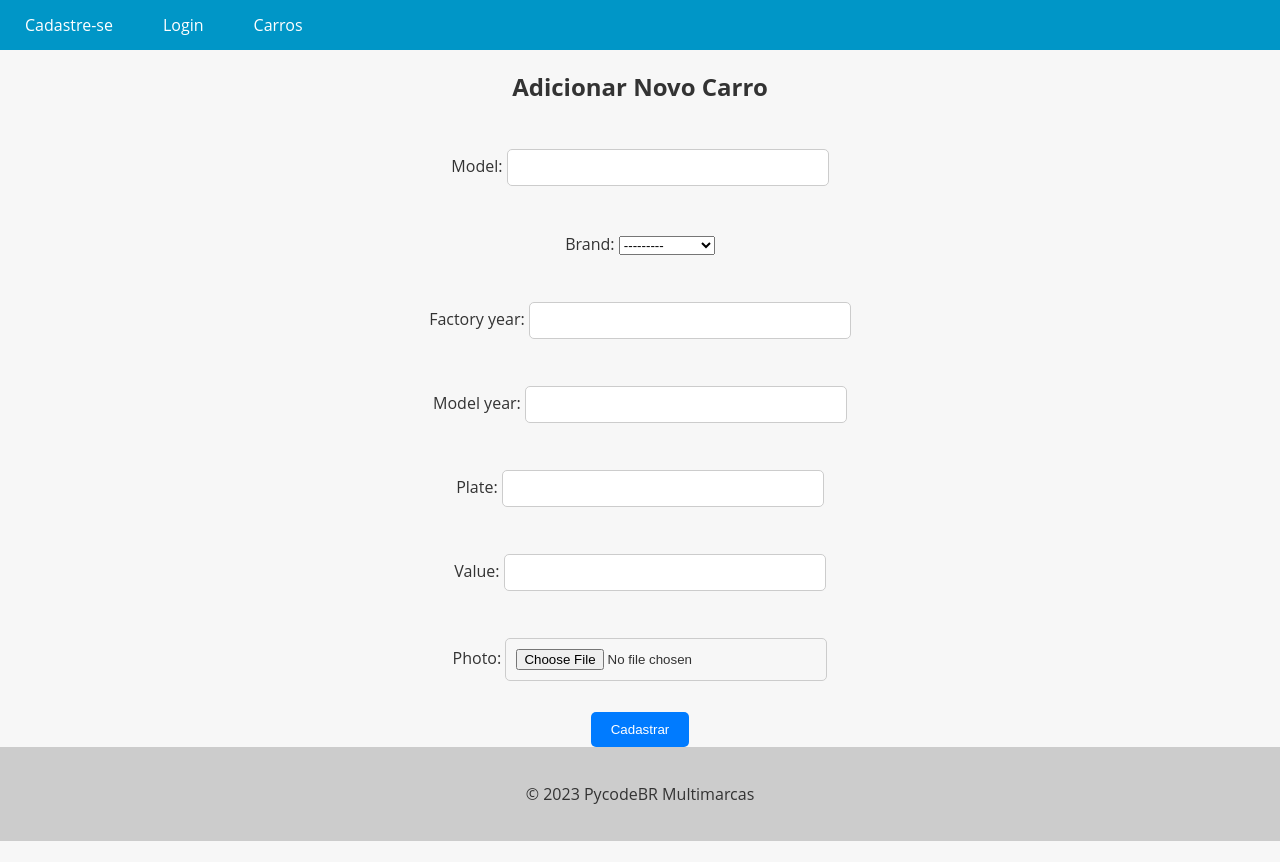
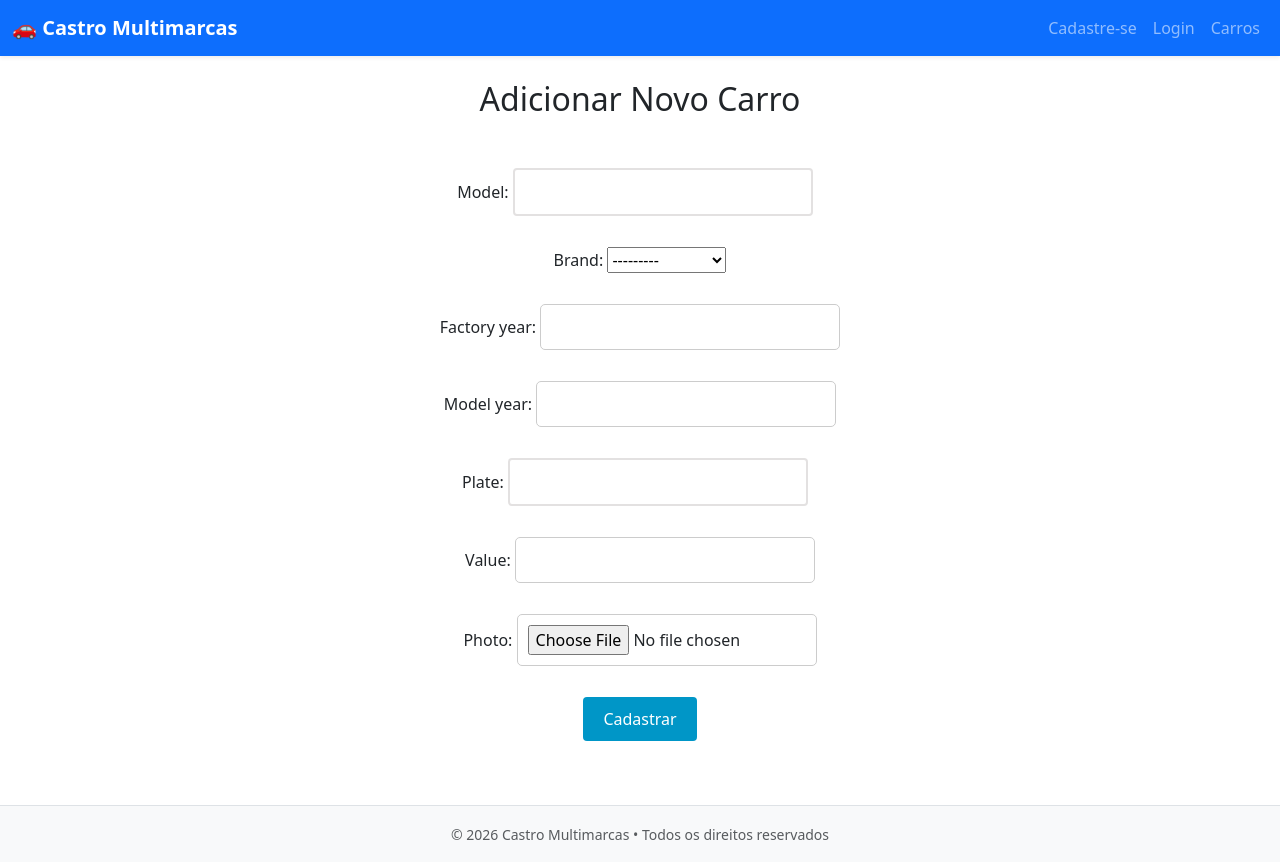
Before and after one commit to diogoscastro/carros, a Django app: page /new_car/ in a window 1280 px wide. Before the commit the page ends 841 px from the top, so only its background shows below. Run offline with Django 5.2, Linux system fonts and the light colour scheme; data comes from the database, SQL or seed files in the repository.

Commit message:
style: improve header and footer layout

```diff
--- a/accounts/templates/login.html
+++ b/accounts/templates/login.html
@@ -9,4 +9,5 @@
       </table>
       <button type="submit">Entrar</button>
     </form>
+
 {% endblock %}
--- a/app/settings.py
+++ b/app/settings.py
@@ -117,6 +117,8 @@ USE_TZ = True
 # https://docs.djangoproject.com/en/6.0/howto/static-files/
 
 STATIC_URL = 'static/'
-
+STATICFILES_DIRS = [
+    BASE_DIR / "static",
+]
 MEDIA_URL = '/media/'
 MEDIA_ROOT = BASE_DIR / 'media'
--- a/app/templates/base.html
+++ b/app/templates/base.html
@@ -4,96 +4,72 @@
   <meta charset="UTF-8">
   <meta name="viewport" content="width=device-width, initial-scale=1.0">
   <title>{% block title %}Carros{% endblock %}</title>
-  <style>
-    body {
-        font-family: 'Open Sans', sans-serif;
-        background-color: #f7f7f7;
-        color: #333;
-        margin: 0;
-        padding: 0;
-    }
 
-    header {
-        background-color: #0096c7;
-        color: #fff;
-        text-align: center;
-    }
+  <!-- Fonte e Bootstrap -->
+  <link href="https://fonts.googleapis.com/css2?family=Open+Sans&display=swap" rel="stylesheet">
+  <link href="https://cdn.jsdelivr.net/npm/bootstrap@5.3.2/dist/css/bootstrap.min.css" rel="stylesheet">
 
-    footer {
-        background-color: #ccc;
-        color: #333;
-        padding: 20px;
-        text-align: center;
-    }
+  <!-- CSS customizado -->
+  {% load static %}
+  <link rel="stylesheet" href="{% static 'css/style.css' %}">
 
-    nav {
-        background-color: #0096c7;
-        color: #fff;
-        height: 50px;
-        display: flex;
-        justify-content: space-between;
-        align-items: center;
-    }
+  {% block extra_head %}{% endblock %}
+</head>
+<body class="d-flex flex-column min-vh-100">
+  <header>
+    <nav class="navbar navbar-expand-lg navbar-dark bg-primary shadow-sm">
+      <div class="container-fluid">
+        <a class="navbar-brand fw-bold" href="{% url 'cars_list' %}">
+          🚗 Castro Multimarcas
+        </a>
+        <button class="navbar-toggler" type="button" data-bs-toggle="collapse" data-bs-target="#navbarNav">
+          <span class="navbar-toggler-icon"></span>
+        </button>
 
-    nav ul {
-        list-style: none;
-        margin: 0;
-        padding: 0;
-        display: flex;
-    }
-
-    nav ul li {
-        margin: 0 10px;
-    }
-
-    nav ul li a {
-        color: #fff;
-        text-decoration: none;
-        font-size: 16px;
-        padding: 15px;
-        transition: all 0.3s ease;
-    }
-
-    nav ul li a:hover {
-        background-color: #32bbe8;
-    }
-
-    nav ul li.active a {
-        background-color: #666;
-    }
-
-    nav ul li.active a:hover {
-        background-color: #999;
-    }
-
-  </style>
-</head>
-<body>
-  <header>
-    <nav>
-      <ul>
-        {% if user.is_authenticated %}
-          <li><span>Bem-vindo, {{ user.username }}!</span></li>
-          <li><a href="{% url 'new_car' %}">Adicionar Carro</a></li>
-        {% else %}
-          <li><a href="{% url 'register' %}">Cadastre-se</a></li>
-          <li><a href="{% url 'login' %}">Login</a></li>
-        {% endif %}
-        <li><a href="{% url 'cars_list' %}">Carros</a></li>
-        {% if user.is_authenticated %}
-            <li><a href="{% url 'logout' %}">Sair</a></li>
-        {% endif %}
-      </ul>
+        <div class="collapse navbar-collapse" id="navbarNav">
+          <ul class="navbar-nav ms-auto">
+            {% if user.is_authenticated %}
+              <li class="nav-item">
+                <span class="nav-link">Bem-vindo, {{ user.username }}!</span>
+              </li>
+              <li class="nav-item">
+                <a class="nav-link" href="{% url 'new_car' %}">Adicionar Carro</a>
+              </li>
+              <li class="nav-item">
+                <a class="nav-link" href="{% url 'logout' %}">Sair</a>
+              </li>
+            {% else %}
+              <li class="nav-item">
+                <a class="nav-link" href="{% url 'register' %}">Cadastre-se</a>
+              </li>
+              <li class="nav-item">
+                <a class="nav-link" href="{% url 'login' %}">Login</a>
+              </li>
+            {% endif %}
+            <li class="nav-item">
+              <a class="nav-link" href="{% url 'cars_list' %}">Carros</a>
+            </li>
+          </ul>
+        </div>
+      </div>
     </nav>
   </header>
 
-  <main>
+  <main class="container py-4 flex-grow-1">
     {% block content %}
     {% endblock %}
   </main>
 
-  <footer>
-    <p>&copy; 2023 PycodeBR Multimarcas</p>
-  </footer>
+<footer class="bg-light border-top mt-auto py-3">
+  <div class="container text-center">
+    <small class="text-muted">
+      © 2026 Castro Multimarcas • Todos os direitos reservados
+    </small>
+  </div>
+</footer>
+
+  <!-- Bootstrap JS -->
+  <script src="https://cdn.jsdelivr.net/npm/bootstrap@5.3.2/dist/js/bootstrap.bundle.min.js"></script>
+  {% block extra_js %}{% endblock %}
 </body>
 </html>
--- /dev/null
+++ b/cars/static/css/style.css
@@ -0,0 +1,89 @@
+    .car-grid {
+      display: grid;
+      grid-template-columns: repeat(3, 1fr);
+      gap: 20px;
+      margin: 0 auto;
+      max-width: 1200px;
+      padding: 20px;
+    }
+
+    .car-card {
+      background-color: #e3e1e1;
+      box-shadow: 0 2px 6px rgba(0, 0, 0, 0.2);
+      border-radius: 10px;
+      overflow: hidden;
+      text-align: center;
+      transition: all 0.3s ease;
+    }
+
+    .car-card:hover {
+        cursor: pointer;
+        box-shadow: 0 4px 10px rgba(0, 0, 0, 0.4);
+        transform: translateY(-2px);
+    }
+
+    .car-card img {
+      width: 100%;
+      height: 200px;
+      object-fit: cover;
+    }
+
+    .car-card h3 {
+        font-size: 20px;
+        margin-top: 10px;
+        margin-bottom: 5px;
+    }
+
+    .car-card h2 {
+      font-size: 1.5rem;
+      margin: 10px;
+    }
+
+    .car-card p {
+      font-size: 1rem;
+      margin-bottom: 10px;
+    }
+
+    @media (max-width: 768px) {
+      .car-grid {
+        grid-template-columns: repeat(2, 1fr);
+      }
+    }
+
+    form {
+        display: flex;
+        justify-content: center;
+        align-items: center;
+        margin-bottom: 20px;
+        text-align: center;
+        padding: 20px;
+    }
+
+    input[type="text"] {
+        padding: 10px;
+        font-size: 16px;
+        border: 2px solid #e3e1e1;
+        border-radius: 4px;
+        margin-right: 10px;
+        transition: border-bottom-color 0.3s ease-in-out;
+    }
+
+    input[type="text"]:focus {
+        outline: none;
+        border-bottom-color: #e3e1e1;
+    }
+
+    button[type="submit"] {
+        background-color: #0096c7;
+        color: #fff;
+        border: none;
+        padding: 10px 20px;
+        font-size: 16px;
+        border-radius: 4px;
+        cursor: pointer;
+        transition: background-color 0.3s ease-in-out;
+    }
+
+    button[type="submit"]:hover {
+        background-color: #108eb8;
+    }
```
Also changed, not shown: app/static/css/style.css (added, +76 -0 lines), cars/templates/cars.html (+2 -89 lines), cars/static/images/image-not-found.jpg (added). Lines whose indentation alone changed are shown as unchanged.
